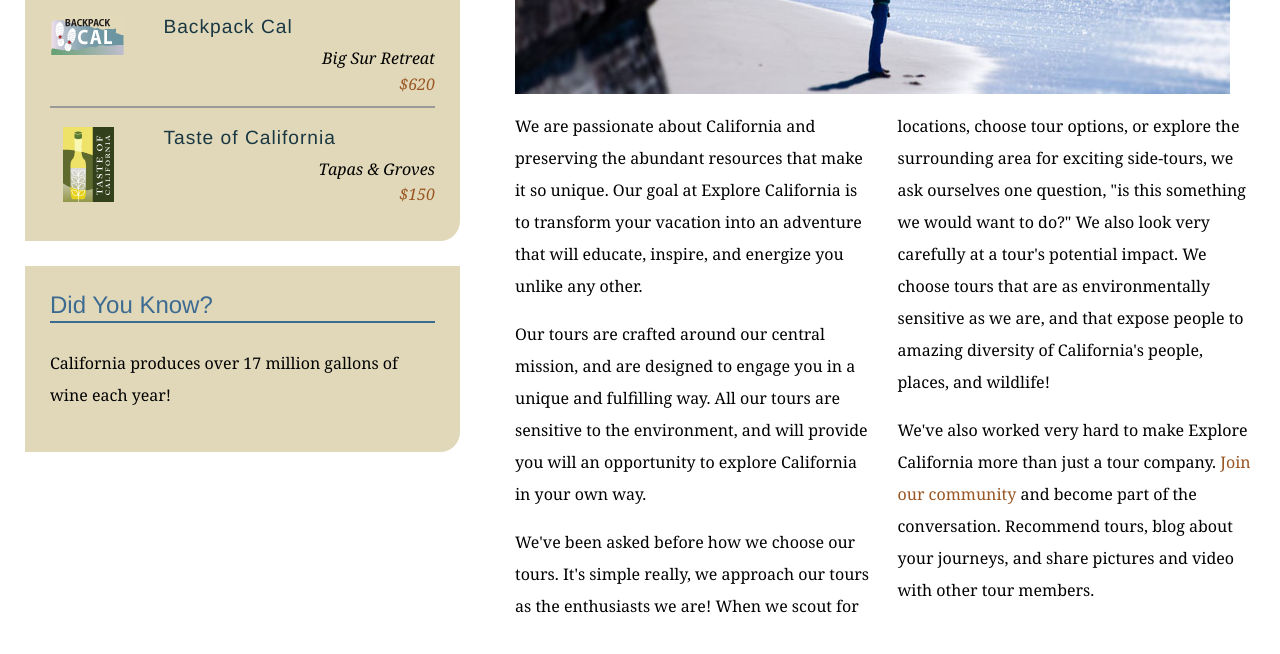
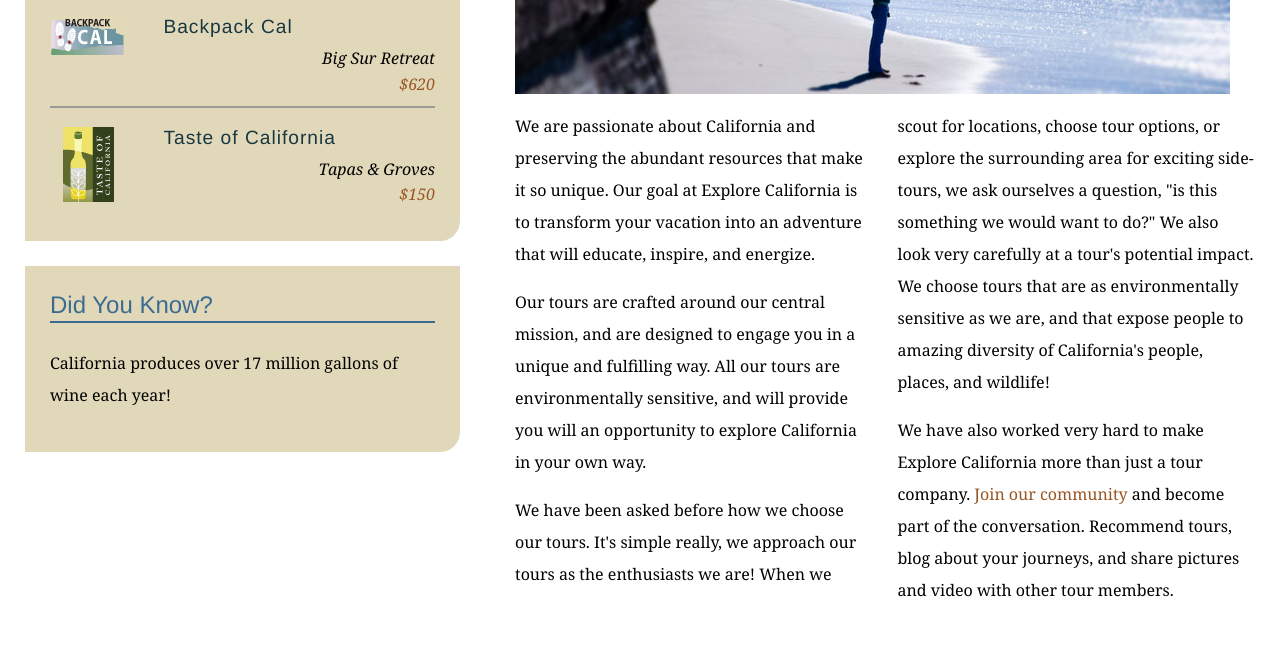
Before and after one commit to Acastro140397/explore_california, a plain HTML site: page mission.html in a window 1280 px wide. Shown: the part 590-1244 px from the top of the page. Drawn offline with Linux system fonts and the light colour scheme.

Commit message:
Text edits on mission page

```diff
--- a/mission.html
+++ b/mission.html
@@ -62,10 +62,10 @@
           <h1>Who we are</h1>
           <img src="assets/images/mission_look.jpg" alt="Looking out at the Pacific" class="articleImage" />
           <div class="multiCol">
-            <p>We are passionate about California and preserving the abundant resources that make it so unique. Our goal at Explore California is to transform your vacation into an adventure that will educate, inspire, and energize you unlike any other.</p>
-            <p>Our tours are crafted around our central mission, and are designed to engage you in a unique and fulfilling way. All our tours are sensitive to the environment, and will provide you will an opportunity to explore California in your own way.</p>
-            <p>We've been asked before how we choose our tours. It's simple really, we approach our tours as the enthusiasts we are! When we scout for locations, choose tour options, or explore the surrounding area for exciting side-tours, we ask ourselves one question, &quot;is this something we would want to do?&quot; We also look very carefully at a tour's potential impact. We choose tours that are as environmentally sensitive as we are, and that expose people to amazing diversity of California's people, places, and wildlife!</p>
-            <p>We've also worked very hard to make Explore California more than just a tour company. <a href="explorers/join.html">Join our community</a> and become part of the conversation. Recommend tours, blog about your journeys, and share pictures and video with other tour members.</p>
+            <p>We are passionate about California and preserving the abundant resources that make it so unique. Our goal at Explore California is to transform your vacation into an adventure that will educate, inspire, and energize.</p>
+            <p>Our tours are crafted around our central mission, and are designed to engage you in a unique and fulfilling way. All our tours are environmentally sensitive, and will provide you will an opportunity to explore California in your own way.</p>
+            <p>We have been asked before how we choose our tours. It's simple really, we approach our tours as the enthusiasts we are! When we scout for locations, choose tour options, or explore the surrounding area for exciting side-tours, we ask ourselves a question, &quot;is this something we would want to do?&quot; We also look very carefully at a tour's potential impact. We choose tours that are as environmentally sensitive as we are, and that expose people to amazing diversity of California's people, places, and wildlife!</p>
+            <p>We have also worked very hard to make Explore California more than just a tour company. <a href="explorers/join.html">Join our community</a> and become part of the conversation. Recommend tours, blog about your journeys, and share pictures and video with other tour members.</p>
           </div>
         </div>
       </div>
```
